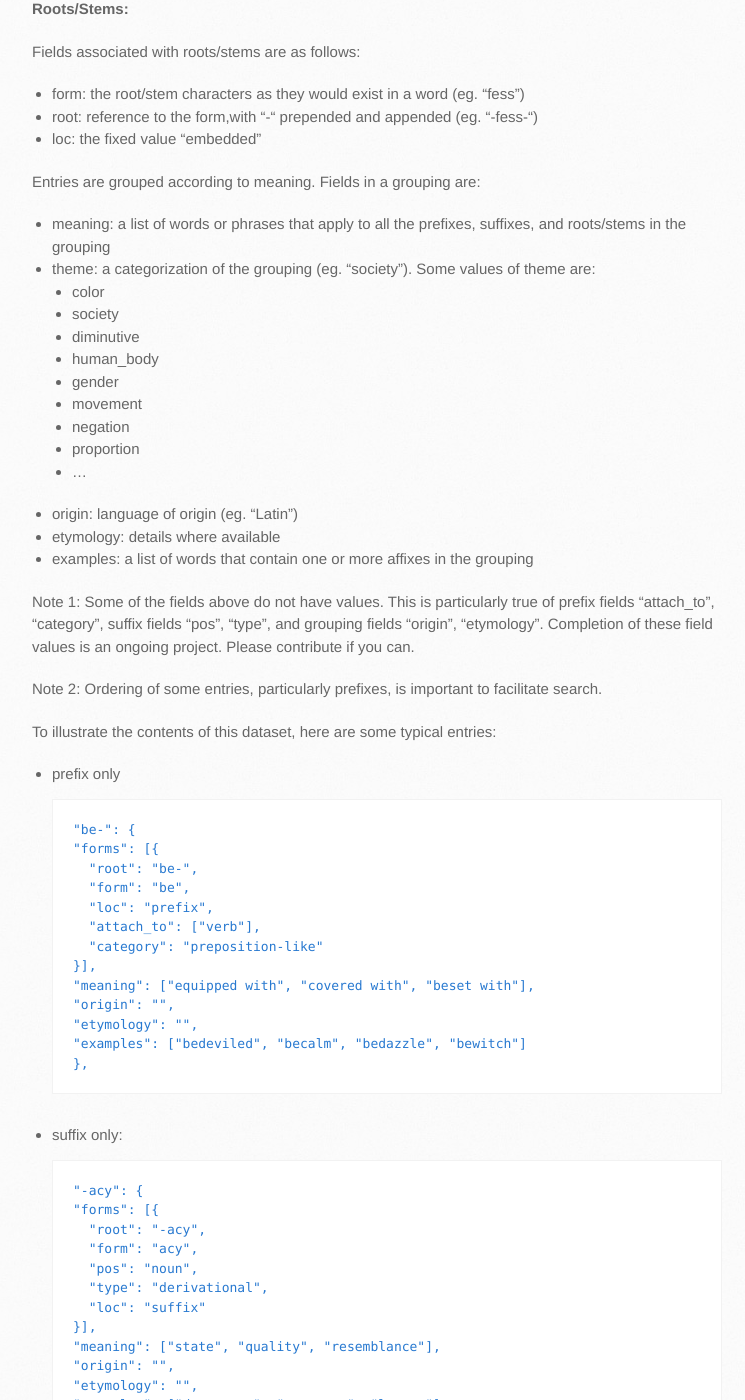
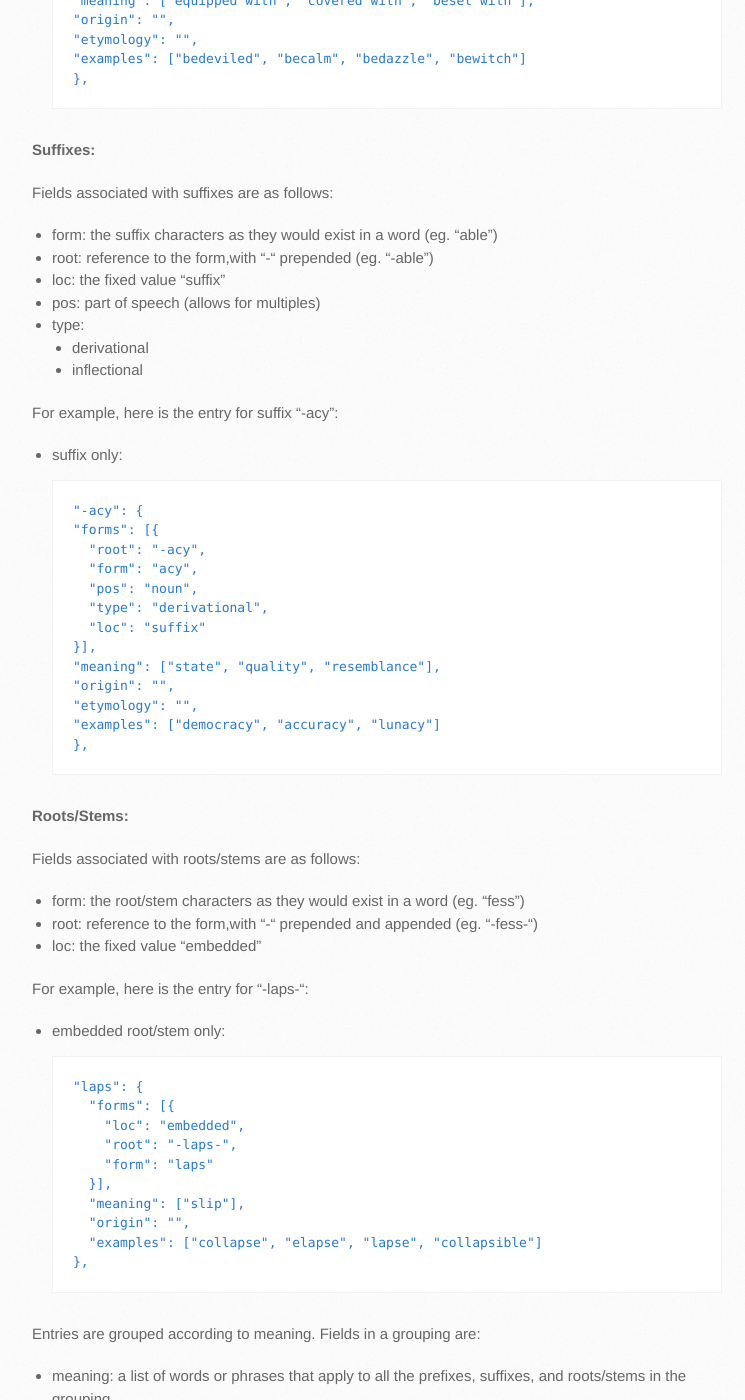
Before and after one commit to colingoldberg/morphemes, a Jekyll site: the page built from docs/_posts/2019-06-03-morpheme-dataset.md, in a window 1280 px wide and 1400 px high, scrolled down 1184 px. Shown: the whole window, without its empty margins (138-883 px from the left). Built offline with Jekyll 4.4.1, drawn with Linux system fonts in a browser that asks for light colours; nearby versions of some CDN libraries; some of the changed text lies outside the part shown.

Commit message:
Update 2019-06-03-morpheme-dataset.md

````diff
--- a/docs/_posts/2019-06-03-morpheme-dataset.md
+++ b/docs/_posts/2019-06-03-morpheme-dataset.md
@@ -7,7 +7,7 @@
 
 This dataset (in morphemes.json) has been curated with the objective of enabling automated access.
 
-It houses morphemes(prefixes, roots/stems, and suffixes), along with meanings and other associated characteristics.
+It houses morphemes (prefixes, roots/stems, and suffixes), along with meanings and other associated characteristics.
 
 An initial count shows 2400+ groupings, containing 3000+ prefixes, 1000+ roots/stems, and 800+ suffixes.
 
@@ -25,6 +25,24 @@
   * negation
   * ...
 
+For example, here is the entry for prefix "be-":
+
+- prefix only
+```
+"be-": {
+  "forms": [{
+    "root": "be-",
+    "form": "be",
+    "loc": "prefix",
+    "attach_to": ["verb"],
+    "category": "preposition-like"
+  }],
+  "meaning": ["equipped with", "covered with", "beset with"],
+  "origin": "",
+  "etymology": "",
+  "examples": ["bedeviled", "becalm", "bedazzle", "bewitch"]
+},
+```
 
 **Suffixes:**
 
@@ -37,6 +55,25 @@
   * derivational
   * inflectional
 
+For example, here is the entry for suffix "-acy":
+
+- suffix only:
+```
+"-acy": {
+  "forms": [{
+    "root": "-acy",
+    "form": "acy",
+    "pos": "noun",
+    "type": "derivational",
+    "loc": "suffix"
+  }],
+  "meaning": ["state", "quality", "resemblance"],
+  "origin": "",
+  "etymology": "",
+  "examples": ["democracy", "accuracy", "lunacy"]
+},
+```
+
 
 **Roots/Stems:**
 
@@ -45,10 +82,25 @@
 * root: reference to the form,with "-" prepended and appended (eg. "-fess-")
 * loc: the fixed value "embedded"
 
+For example, here is the entry for "-laps-":
+
+- embedded root/stem only:
+```
+"laps": {
+    "forms": [{
+      "loc": "embedded",
+      "root": "-laps-",
+      "form": "laps"
+    }],
+    "meaning": ["slip"],
+    "origin": "",
+    "examples": ["collapse", "elapse", "lapse", "collapsible"]
+},
+```
 
 Entries are grouped according to meaning. Fields in a grouping are:
 * meaning: a list of words or phrases that apply to all the prefixes, suffixes, and roots/stems in the grouping
-* theme: a categorization of the grouping (eg. "society"). Some values of theme are:
+* theme: (where available) a categorization of the grouping (eg. "society"). Some values of theme are:
   * color
   * society
   * diminutive
@@ -67,40 +119,6 @@
 Note 2: Ordering of some entries, particularly prefixes, is important to facilitate search.
 
 
-To illustrate the contents of this dataset, here are some typical entries:
 
-- prefix only
-```
-"be-": {
-  "forms": [{
-    "root": "be-",
-    "form": "be",
-    "loc": "prefix",
-    "attach_to": ["verb"],
-    "category": "preposition-like"
-  }],
-  "meaning": ["equipped with", "covered with", "beset with"],
-  "origin": "",
-  "etymology": "",
-  "examples": ["bedeviled", "becalm", "bedazzle", "bewitch"]
-},
-```
-
-- suffix only:
-```
-"-acy": {
-  "forms": [{
-    "root": "-acy",
-    "form": "acy",
-    "pos": "noun",
-    "type": "derivational",
-    "loc": "suffix"
-  }],
-  "meaning": ["state", "quality", "resemblance"],
-  "origin": "",
-  "etymology": "",
-  "examples": ["democracy", "accuracy", "lunacy"]
-},
-```
 
 See the README file under code/wordnet in the repo for details on Python scripts that can be used in conjunction with this dataset.
````
